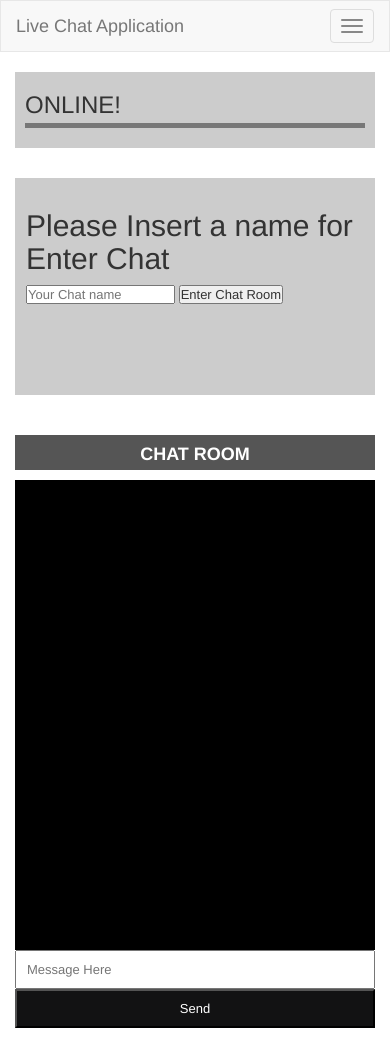
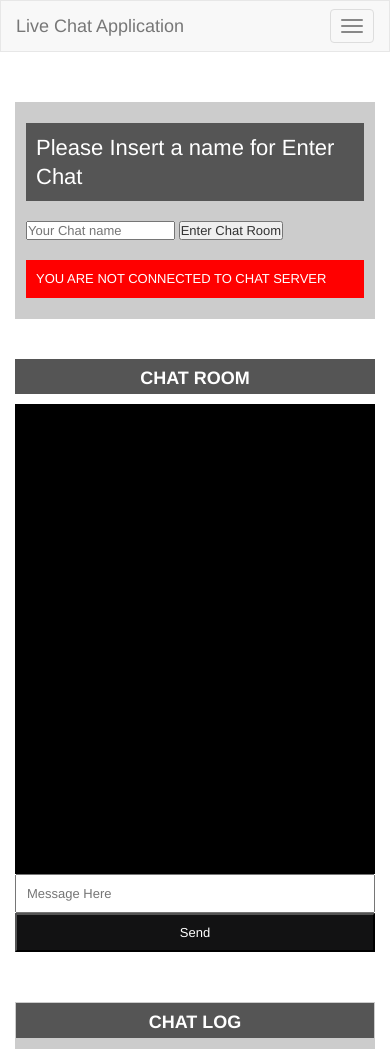
Before and after one commit to ImranMH/live-chat, a website: page index.html in a window 390 px wide. Shown: the top 1049 px of the page. Drawn offline with nearby package versions, Linux system fonts and the light colour scheme; no server answers.

Commit message:
fix responsive menu and chat connection ui

```diff
--- a/assets/main.css
+++ b/assets/main.css
@@ -170,6 +170,18 @@ form button:hover, button:focus{
   line-height: 18px;
   font-size: 1em;
 }
+.newUser h2{
+  font-size: 22px;
+  color: #fff;
+  background: #555555;
+  padding: 10px;
+  margin: 10px 0 20px;
+  line-height: 29px;
+}
+.noConncet{
+  background: red;
+  margin-top: 20px;
+}
 .welcomeUser{
   margin: 15px 0px;
 }
--- a/assets/script.js
+++ b/assets/script.js
@@ -9,16 +9,19 @@ $(function(){
 		if (!name) {
 			$('.oldUser').hide()
 			$('.log_out').hide()
+			$('.uselist').hide()
 			$('#addName').on('click', function() {
 				var name = $('#name').val()
 				localStorage.setItem('name', name);
 				$('.newUser').hide();
-				$('.oldUser').show()
+				$('.oldUser').show();
+				$('.uselist').show();
 				location.reload()
 			})
 		} else {
 			$('.newUser').hide();
 			$('.oldUser').show()
+			$('.uselist').show()
 		}
 		/* end of set wel come message and user................................*/
 
@@ -28,6 +31,7 @@ $(function(){
 			$('.log_out').on('click', function() {
 				localStorage.setItem('name', "");
 				name = null;
+				$('.oldUser').hide()
 				location.reload()
 			})
 
--- a/index.html
+++ b/index.html
@@ -10,6 +10,7 @@
     <script src="/socket.io/socket.io.js"></script>
    <!--  <script src="http://code.jquery.com/jquery-1.11.1.js"></script> -->
    <script src="assets/jquery.min.js"> </script>
+   <script src="assets/bootstrap.js"> </script>
 		<script src="assets/script.js"> </script>
 
 
@@ -60,6 +61,9 @@
 						<h2>Please Insert a name for Enter Chat</h2>
 							<input id="name" type="text" name="" placeholder="Your Chat name">
 							<button id="addName"> Enter Chat Room</button>
+							<p class="messageFromServer noConncet">
+								You are Not Connected to chat Server
+							</p>
 					</div>
 					<div class="oldUser">
 						<p class="messageFromServer"></p>
```
